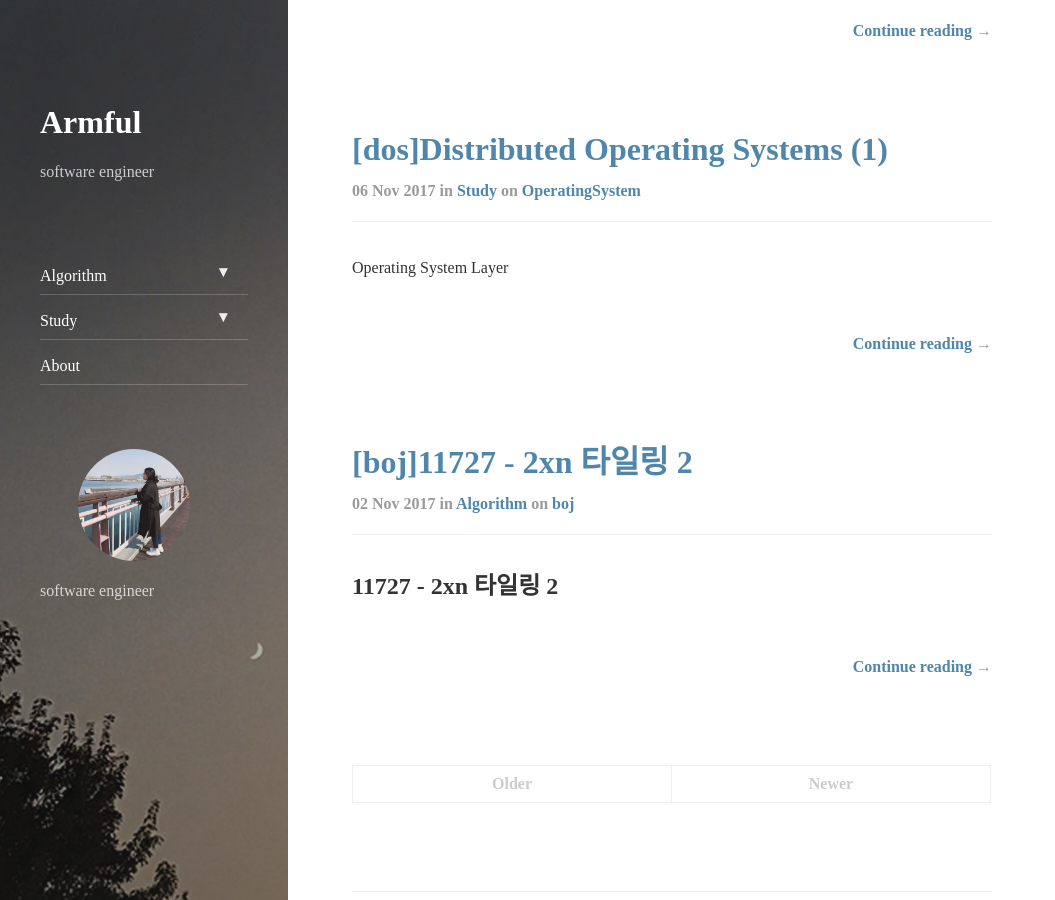
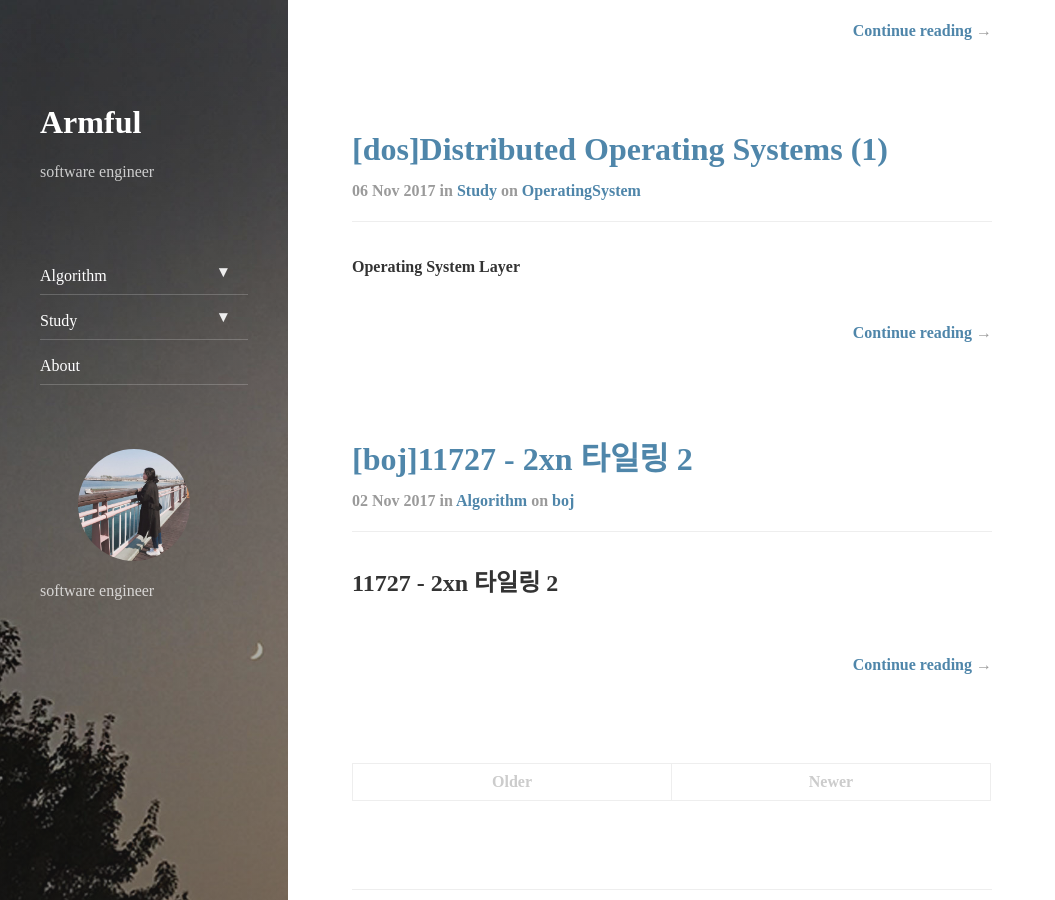
Before and after one commit to hanareum95/hanareum95.github.io, a Jekyll site: the page built from index.html, in a window 1280 px wide and 900 px high, scrolled down 561 px. Shown: the whole window, without its empty margins (0-1055 px from the left). Built offline with Jekyll 4.4.1, drawn with Linux system fonts in a browser that asks for light colours; nearby versions of some CDN libraries; the list of posts is cut into pages by our own code.

```diff
--- a/_posts/2017-11-06-dos-DistributedOperatingSystems-1.markdown
+++ b/_posts/2017-11-06-dos-DistributedOperatingSystems-1.markdown
@@ -7,7 +7,7 @@ tags: OperatingSystem
 comments: true
 ---
 
-Operating System Layer
+#### Operating System Layer
 
 
 ![dos-2-1-oslayer.jpg](/assets/img/docs/dos-2-1-oslayer.jpg)
@@ -18,4 +18,4 @@ The Kernel
 
 ---
 
-Processes and Threads
+#### Processes and Threads
```
